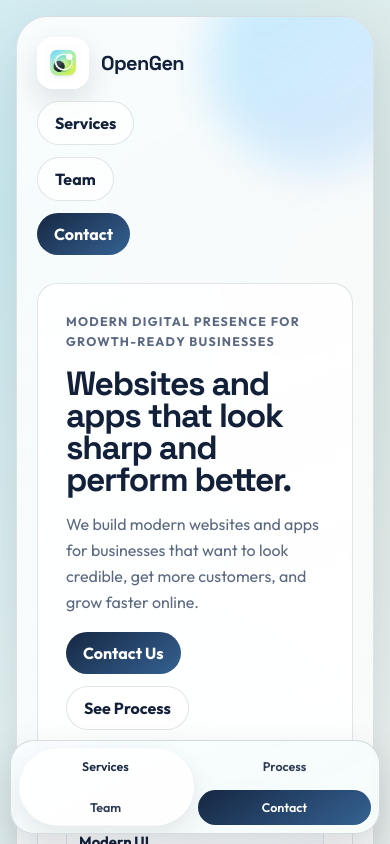
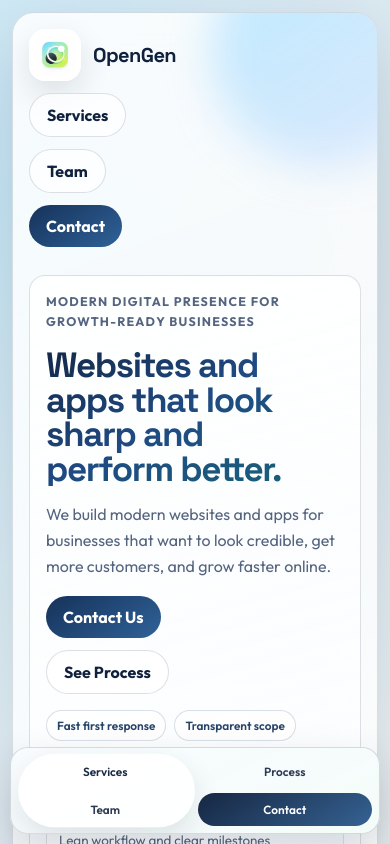
Before and after one commit to Raviraj4343/opngen, a React (Vite) app in the folder Frontend/: page / in a window 390 px wide. Shown: the top 844 px of the page. Built offline with nearby package versions, Linux system fonts and the light colour scheme; no server answers.

Commit message:
add micro-trust section to HomePage; enhance visual appeal and user trust indicators

```diff
--- a/Frontend/src/features/home/pages/HomePage.jsx
+++ b/Frontend/src/features/home/pages/HomePage.jsx
@@ -65,6 +65,12 @@ const HomePage = () => {
               <a className="button button--secondary" href="#process">
                 See Process
               </a>
+            </div>
+
+            <div className="hero__micro-trust" aria-label="Why businesses choose OpenGen">
+              <span>Fast first response</span>
+              <span>Transparent scope</span>
+              <span>Launch + support</span>
             </div>
 
             <div className="hero__stats" aria-label="OpenGen benefits">
--- a/Frontend/src/styles/globals.css
+++ b/Frontend/src/styles/globals.css
@@ -16,10 +16,10 @@ body {
   font-family: var(--font-body);
   color: var(--color-text);
   background:
-    radial-gradient(circle at 8% 6%, rgba(77, 221, 255, 0.26), transparent 30%),
-    radial-gradient(circle at 88% 8%, rgba(255, 180, 124, 0.24), transparent 28%),
-    radial-gradient(circle at 92% 92%, rgba(129, 235, 186, 0.2), transparent 22%),
-    linear-gradient(155deg, #f5f9ff 0%, #fefdf8 50%, #f3fbf8 100%);
+    radial-gradient(circle at 8% 6%, rgba(87, 204, 255, 0.3), transparent 32%),
+    radial-gradient(circle at 88% 8%, rgba(255, 188, 153, 0.24), transparent 30%),
+    radial-gradient(circle at 90% 88%, rgba(123, 230, 201, 0.24), transparent 26%),
+    linear-gradient(155deg, #f4f8ff 0%, #fffdf9 48%, #f2fbf8 100%);
 }
 
 body::before {
@@ -80,8 +80,8 @@ select {
 .empty-state {
   border: 1px solid var(--color-border);
   border-radius: var(--radius-xl);
-  background: linear-gradient(160deg, rgba(255, 255, 255, 0.85), rgba(255, 255, 255, 0.62));
-  backdrop-filter: blur(16px);
+  background: linear-gradient(160deg, rgba(255, 255, 255, 0.86), rgba(255, 255, 255, 0.6));
+  backdrop-filter: blur(20px);
   box-shadow: var(--shadow-soft);
 }
 
@@ -91,6 +91,12 @@ select {
   gap: 28px;
   position: relative;
   overflow: hidden;
+}
+
+.hero,
+.section-block,
+.empty-state {
+  isolation: isolate;
 }
 
 .hero--compact {
@@ -107,9 +113,10 @@ select {
   width: 220px;
   height: 220px;
   border-radius: 999px;
-  background: linear-gradient(145deg, rgba(89, 204, 255, 0.34), rgba(106, 167, 255, 0.2));
+  background: linear-gradient(145deg, rgba(87, 204, 255, 0.38), rgba(125, 168, 255, 0.22));
   filter: blur(22px);
   pointer-events: none;
+  animation: aura-drift 10s ease-in-out infinite alternate;
 }
 
 .hero::before {
@@ -120,9 +127,10 @@ select {
   width: 210px;
   height: 210px;
   border-radius: 999px;
-  background: linear-gradient(145deg, rgba(129, 235, 186, 0.35), rgba(255, 186, 133, 0.24));
+  background: linear-gradient(145deg, rgba(123, 230, 201, 0.38), rgba(255, 188, 153, 0.24));
   filter: blur(20px);
   pointer-events: none;
+  animation: aura-drift 12s ease-in-out infinite alternate-reverse;
 }
 
 .hero__topbar,
@@ -184,7 +192,7 @@ select {
 .team-card {
   border: 1px solid var(--color-border);
   border-radius: var(--radius-lg);
-  background: rgba(255, 255, 255, 0.8);
+  background: linear-gradient(165deg, rgba(255, 255, 255, 0.88), rgba(250, 253, 255, 0.72));
 }
 
 .hero__content,
@@ -214,6 +222,14 @@ select {
   line-height: 0.95;
   letter-spacing: -0.04em;
   max-width: 12ch;
+  text-wrap: balance;
+}
+
+.hero__content h1 {
+  background: linear-gradient(150deg, #132847 0%, #1f4a82 45%, #176578 100%);
+  -webkit-background-clip: text;
+  background-clip: text;
+  color: transparent;
 }
 
 .hero__content p,
@@ -241,7 +257,24 @@ select {
   padding: 12px;
   border-radius: 14px;
   background: linear-gradient(155deg, rgba(255, 255, 255, 0.94), rgba(246, 252, 255, 0.84));
-  border: 1px solid rgba(19, 29, 50, 0.1);
+  border: 1px solid rgba(19, 29, 50, 0.12);
+  box-shadow: inset 0 1px 0 rgba(255, 255, 255, 0.45);
+}
+
+.hero__micro-trust {
+  display: flex;
+  flex-wrap: wrap;
+  gap: 10px;
+}
+
+.hero__micro-trust span {
+  padding: 9px 13px;
+  border-radius: 999px;
+  border: 1px solid rgba(23, 55, 101, 0.16);
+  background: rgba(255, 255, 255, 0.74);
+  color: #284569;
+  font-size: 0.8rem;
+  font-weight: 600;
 }
 
 .hero__stats strong {
@@ -343,7 +376,7 @@ select {
   top: 0;
   bottom: 0;
   width: 3px;
-  background: linear-gradient(180deg, rgba(82, 200, 255, 0.9), rgba(109, 225, 172, 0.85));
+  background: linear-gradient(180deg, rgba(87, 204, 255, 0.92), rgba(123, 230, 201, 0.88));
   opacity: 0.65;
 }
 
@@ -360,7 +393,7 @@ select {
 .team-card:hover {
   transform: translateY(-3px);
   border-color: rgba(19, 29, 50, 0.15);
-  box-shadow: 0 16px 30px rgba(17, 26, 45, 0.1);
+  box-shadow: 0 18px 34px rgba(17, 26, 45, 0.11);
 }
 
 .status-card__label {
@@ -465,6 +498,9 @@ select {
   padding: 22px;
   gap: 16px;
   grid-template-columns: repeat(2, minmax(0, 1fr));
+  box-shadow:
+    inset 0 1px 0 rgba(255, 255, 255, 0.52),
+    0 12px 26px rgba(16, 31, 58, 0.08);
 }
 
 .form-field {
@@ -483,7 +519,7 @@ select {
   padding: 13px 14px;
   border: 1px solid rgba(19, 29, 50, 0.16);
   border-radius: 12px;
-  background: rgba(255, 255, 255, 0.95);
+  background: rgba(255, 255, 255, 0.96);
   color: var(--color-text);
   outline: none;
 }
@@ -568,19 +604,19 @@ select {
   border-radius: 999px;
   font-weight: 700;
   transition:
-    transform 0.2s ease,
-    box-shadow 0.2s ease,
-    background-color 0.2s ease,
-    color 0.2s ease;
+    transform 0.32s cubic-bezier(0.16, 1, 0.3, 1),
+    box-shadow 0.32s cubic-bezier(0.16, 1, 0.3, 1),
+    background-color 0.32s cubic-bezier(0.16, 1, 0.3, 1),
+    color 0.32s cubic-bezier(0.16, 1, 0.3, 1);
 }
 
 .button:hover {
-  transform: translateY(-1px);
-  box-shadow: 0 10px 20px rgba(17, 26, 45, 0.11);
+  transform: translateY(-2px);
+  box-shadow: 0 14px 24px rgba(17, 26, 45, 0.14);
 }
 
 .button--primary {
-  background: linear-gradient(145deg, #162742, #356293);
+  background: linear-gradient(145deg, #16325a, #2f6298);
   color: #fff;
 }
 
@@ -603,7 +639,7 @@ select {
   gap: 7px;
   border-radius: 999px;
   border: 1px solid rgba(19, 29, 50, 0.15);
-  background: linear-gradient(155deg, rgba(248, 252, 255, 0.92), rgba(244, 252, 249, 0.9));
+  background: linear-gradient(155deg, rgba(248, 252, 255, 0.94), rgba(243, 252, 249, 0.92));
   backdrop-filter: blur(16px);
   box-shadow: 0 20px 44px rgba(17, 26, 45, 0.16);
   z-index: 40;
@@ -616,7 +652,7 @@ select {
   bottom: 8px;
   border-radius: 999px;
   background: rgba(255, 255, 255, 0.9);
-  box-shadow: 0 10px 24px rgba(17, 26, 45, 0.09);
+  box-shadow: 0 12px 28px rgba(17, 26, 45, 0.11);
   transform-origin: center;
   transition:
     left 0.38s cubic-bezier(0.16, 1, 0.3, 1),
@@ -716,6 +752,28 @@ select {
   }
 }
 
+@keyframes aura-drift {
+  0% {
+    transform: translate3d(0, 0, 0) scale(1);
+  }
+
+  100% {
+    transform: translate3d(8px, -10px, 0) scale(1.07);
+  }
+}
+
+@media (prefers-reduced-motion: reduce) {
+  .landing-page > *,
+  .hero::before,
+  .hero::after,
+  .bottom-nav__active-pill,
+  .button,
+  .bottom-nav__link {
+    animation: none;
+    transition: none;
+  }
+}
+
 @media (max-width: 960px) {
   .hero__body,
   .contact-card,
@@ -752,6 +810,10 @@ select {
   .contact-form__actions {
     flex-direction: column;
     align-items: flex-start;
+  }
+
+  .hero__micro-trust {
+    gap: 8px;
   }
 
   .brand-mark__text span {
@@ -795,3 +857,84 @@ select {
     font-size: 0.78rem;
   }
 }
+
+@media (max-width: 420px) {
+  .app-shell {
+    padding: 12px 12px 108px;
+  }
+
+  .landing-page {
+    gap: 14px;
+  }
+
+  .hero,
+  .section-block,
+  .empty-state {
+    padding: 16px;
+    border-radius: 22px;
+  }
+
+  .hero__content,
+  .hero__panel,
+  .service-card,
+  .process-card,
+  .team-card,
+  .contact-form {
+    padding: 16px;
+    border-radius: 16px;
+  }
+
+  .hero__content h1 {
+    font-size: clamp(1.8rem, 9vw, 2.45rem);
+    line-height: 0.98;
+  }
+
+  .hero__micro-trust span,
+  .contact-highlights span {
+    padding: 7px 10px;
+    font-size: 0.74rem;
+  }
+
+  .status-card,
+  .service-card,
+  .process-card {
+    padding: 16px;
+  }
+
+  .service-card h3,
+  .process-card h3,
+  .team-card__content h3 {
+    font-size: 1.14rem;
+  }
+
+  .contact-form {
+    gap: 12px;
+  }
+
+  .form-field input,
+  .form-field textarea {
+    padding: 11px 12px;
+  }
+
+  .bottom-nav {
+    width: calc(100vw - 10px);
+    padding: 7px;
+    gap: 5px;
+    border-radius: 18px;
+  }
+
+  .bottom-nav__active-pill {
+    top: 6px;
+    bottom: 6px;
+  }
+
+  .bottom-nav__link {
+    font-size: 0.74rem;
+    padding: 9px 6px;
+  }
+
+  .team-card__image {
+    height: 170px;
+    border-radius: 14px;
+  }
+}
--- a/Frontend/src/styles/theme.css
+++ b/Frontend/src/styles/theme.css
@@ -1,19 +1,19 @@
 :root {
   color-scheme: light;
-  --color-bg: #f4f8ff;
-  --color-surface: rgba(255, 255, 255, 0.76);
-  --color-surface-strong: rgba(255, 255, 255, 0.94);
-  --color-text: #12203a;
-  --color-muted: #5b6882;
-  --color-border: rgba(18, 32, 58, 0.12);
-  --color-accent: #18325b;
-  --color-accent-soft: rgba(92, 219, 255, 0.2);
-  --color-success: #0f8b69;
-  --color-danger: #cd3f56;
-  --color-cyan: #59ccff;
-  --color-lime: #81ebba;
-  --color-peach: #ffb586;
-  --shadow-soft: 0 24px 58px rgba(17, 32, 58, 0.12);
+  --color-bg: #f3f7ff;
+  --color-surface: rgba(255, 255, 255, 0.78);
+  --color-surface-strong: rgba(255, 255, 255, 0.95);
+  --color-text: #10213d;
+  --color-muted: #55657f;
+  --color-border: rgba(20, 35, 63, 0.14);
+  --color-accent: #173765;
+  --color-accent-soft: rgba(109, 228, 255, 0.22);
+  --color-success: #0d8f74;
+  --color-danger: #cb3f59;
+  --color-cyan: #57ccff;
+  --color-lime: #7be6c9;
+  --color-peach: #ffbc99;
+  --shadow-soft: 0 30px 64px rgba(13, 32, 67, 0.14);
   --radius-xl: 32px;
   --radius-lg: 20px;
   --radius-md: 16px;
```
